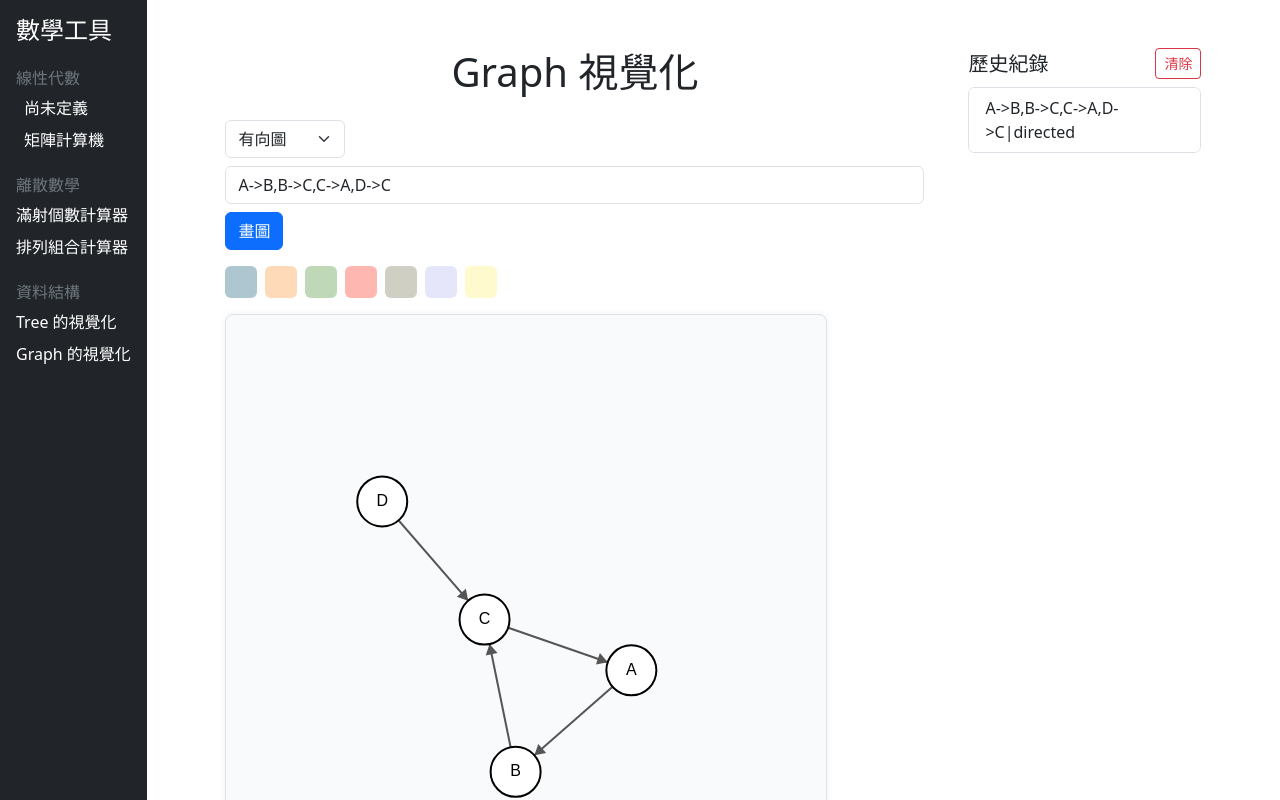
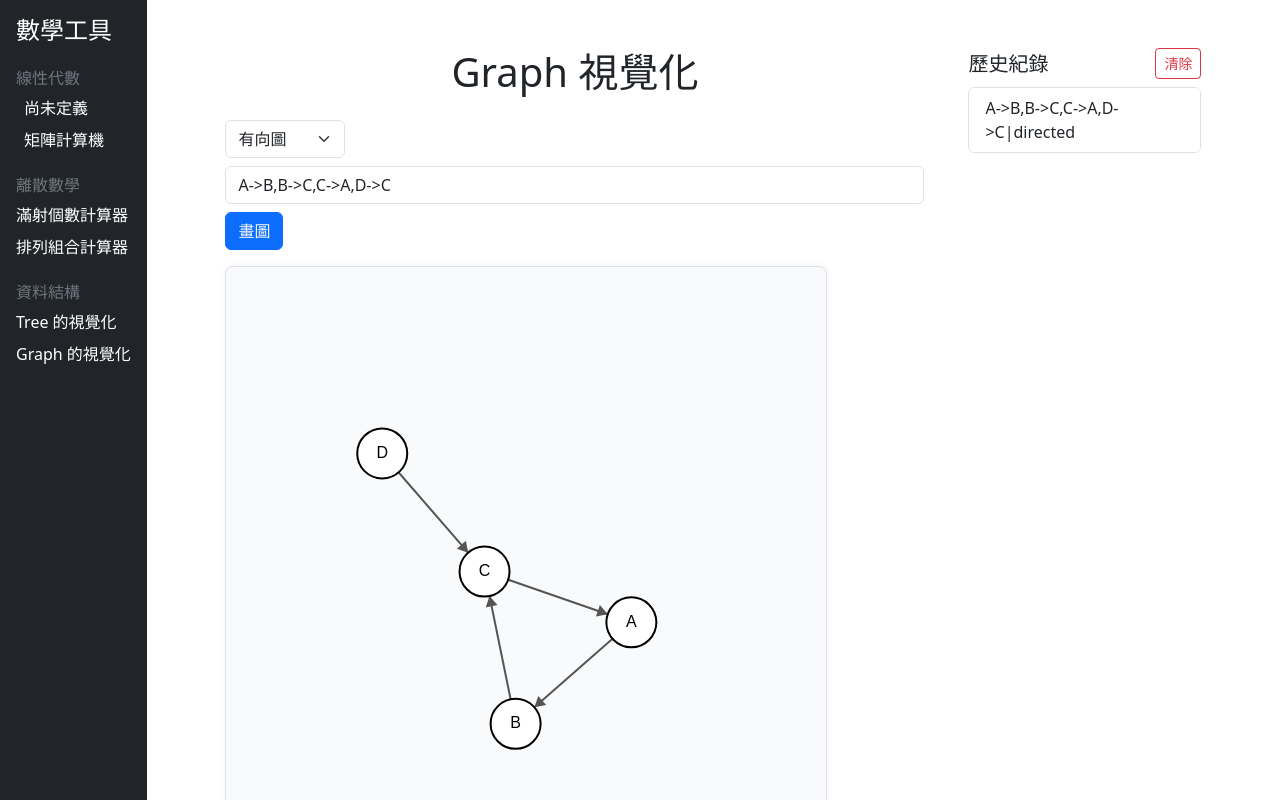
Before and after one commit to Hoxton019030/Math_Calculator, a Vue app: page /dataStructure/graph_visual in a window 1280 px wide. Shown: the top 800 px of the page. Built offline with nearby package versions, Linux system fonts and the light colour scheme.

Commit message:
2025-07-27 commit

```diff
--- a/src/views/DataStructure/GraphVisualizer.vue
+++ b/src/views/DataStructure/GraphVisualizer.vue
@@ -16,7 +16,7 @@
       </div>
 
       <!-- 顏色選擇區 -->
-      <div class="mb-3 d-flex flex-wrap gap-2">
+      <!-- <div class="mb-3 d-flex flex-wrap gap-2">
         <div
           v-for="color in availableColors"
           :key="color"
@@ -27,7 +27,7 @@
         >
           <span v-if="selectedColors.has(color)" class="checkmark">✔</span>
         </div>
-      </div>
+      </div> -->
 
       <canvas ref="canvas" :width="canvasWidth" :height="canvasHeight" class="border"></canvas>
 
```
